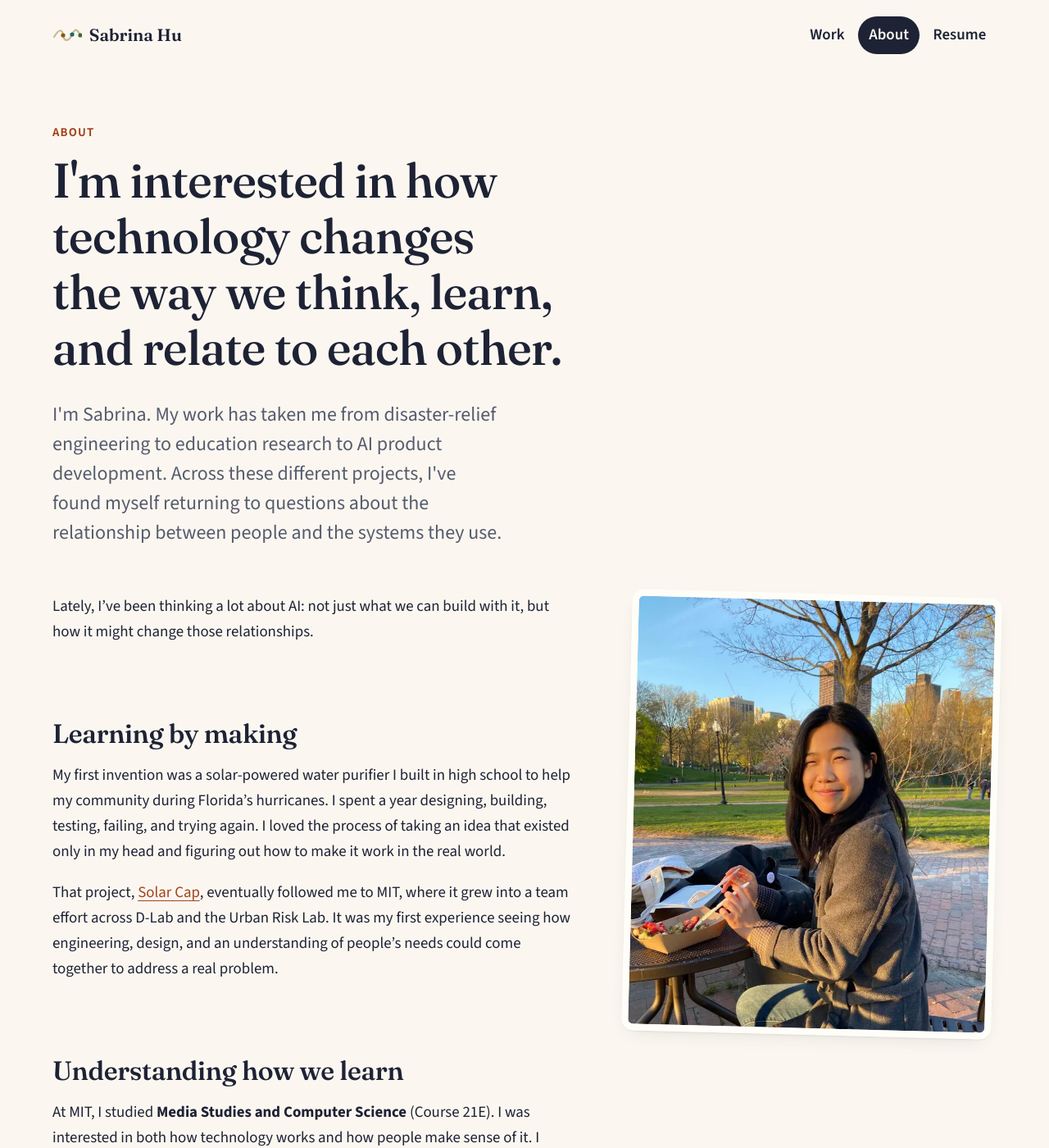
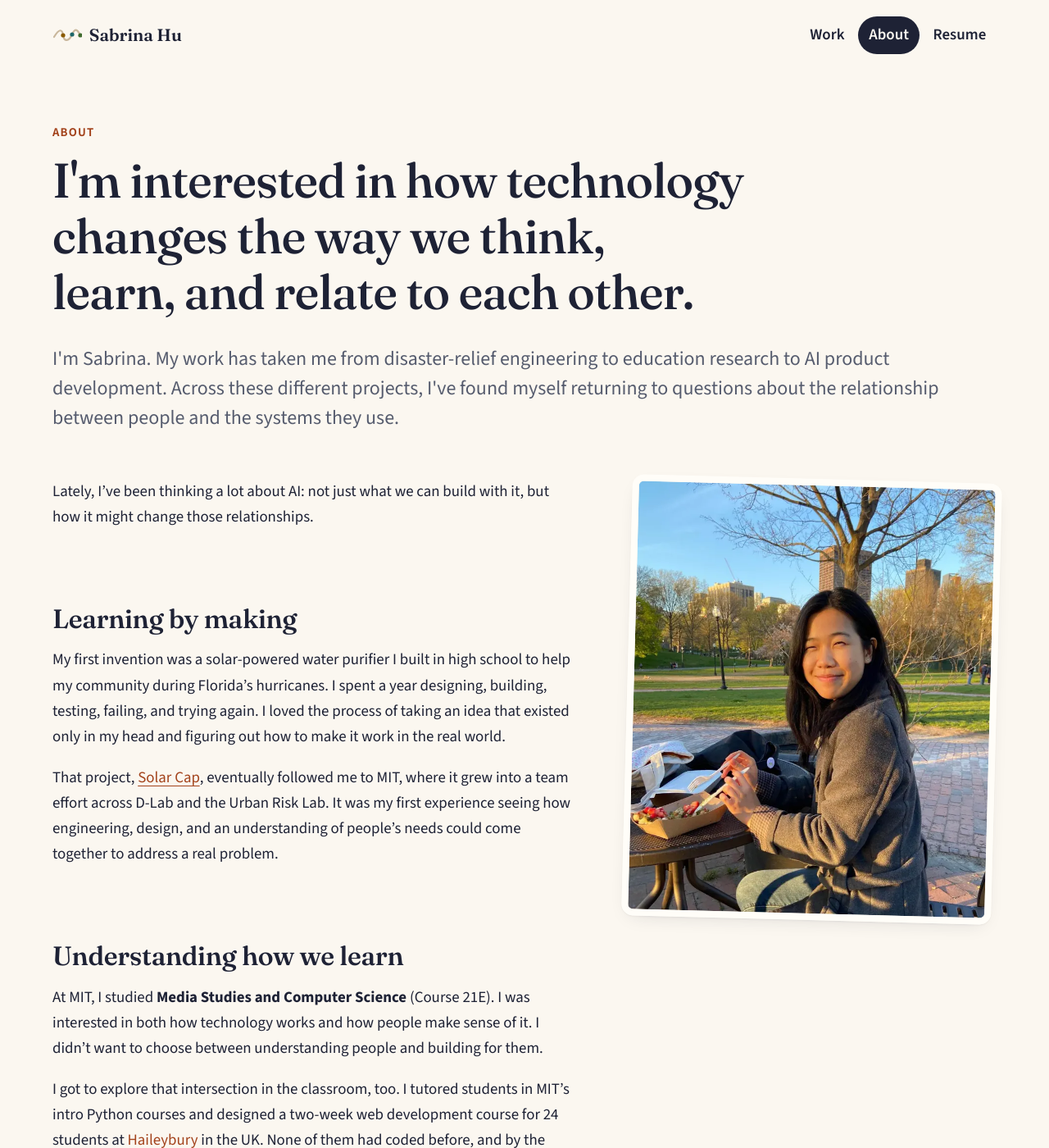
Before and after one commit to sabrinahu618/portfolio, a Jekyll site: the page built from about.md, in a window 1280 px wide and 1400 px high. Shown: the whole window at 82% size. Built offline with Jekyll 4.4.1, drawn with Linux system fonts in a browser that asks for light colours.

Commit message:
About: let the headline and introduction span the full width
Co-Authored-By: Claude Opus 5.5 <noreply@anthropic.com>
Claude-Session: https://claude.ai/code/session_01HybnYJGYPLDq5hkAYptQSd

```diff
--- a/assets/css/main.css
+++ b/assets/css/main.css
@@ -292,6 +292,8 @@ main:focus { outline: none; }
 .prose strong { font-weight: 700; }
 
 /* About */
+.about .page__header { max-width: none; }
+.about .page__header .lede { max-width: none; }
 .about .prose { max-width: none; display: grid; grid-template-columns: minmax(0, var(--measure)) minmax(0, 1fr); column-gap: clamp(2rem, 5vw, 4rem); }
 .about .prose > * { grid-column: 1; }
 .about .prose > .about__photo { grid-column: 2; grid-row: 1 / span 6; align-self: start; position: sticky; top: 2rem; margin: 0; }
```
